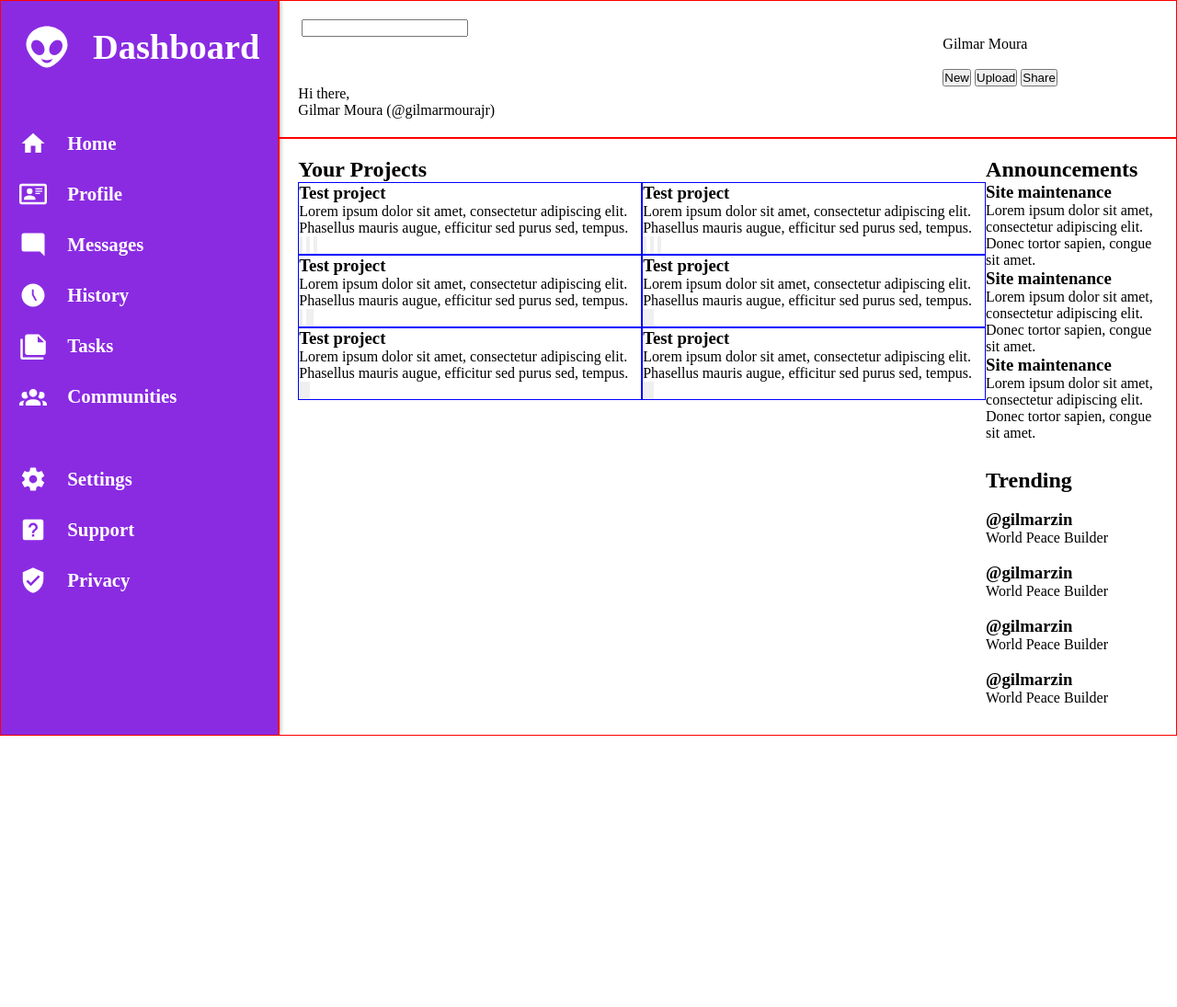
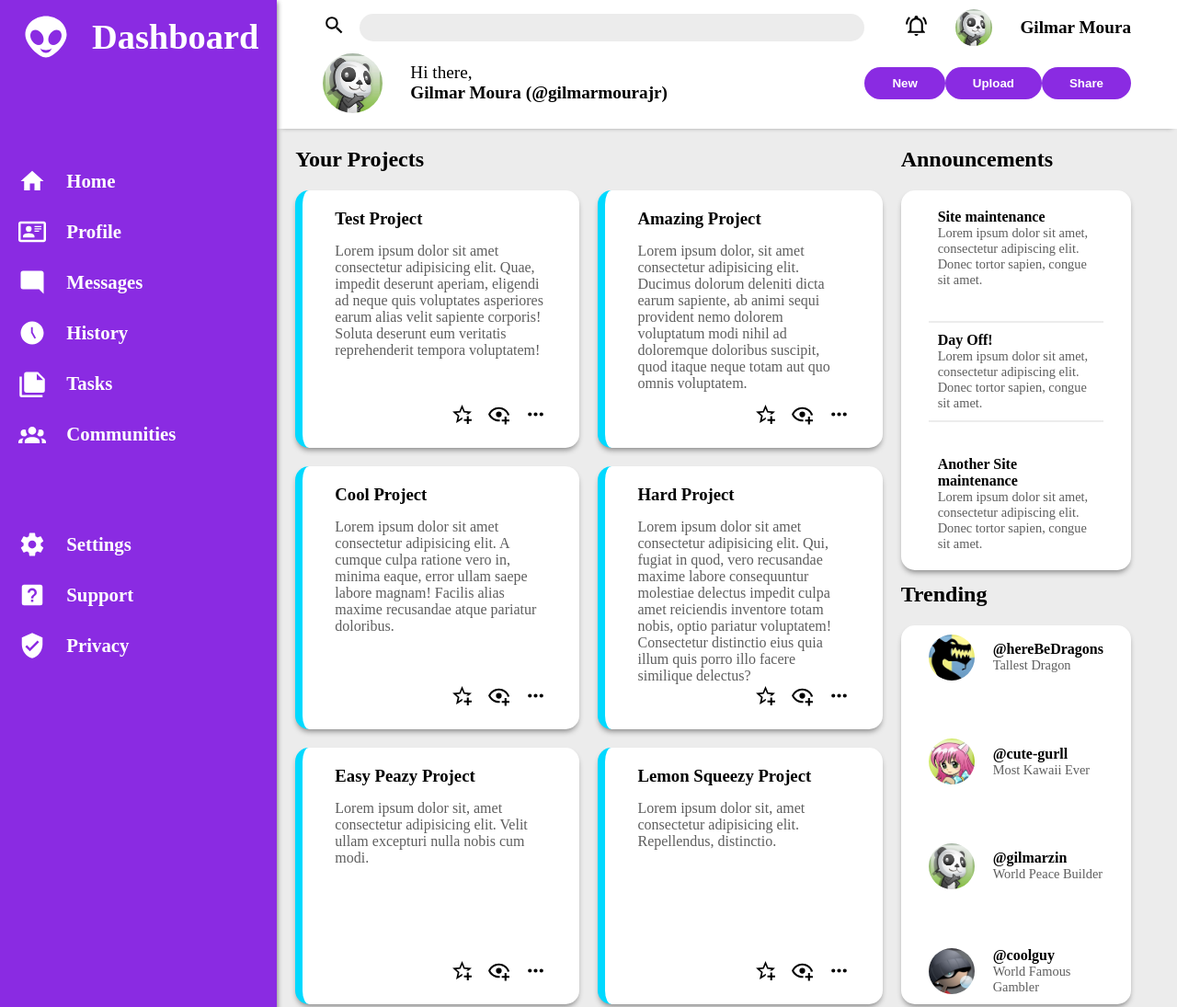
Before and after one commit to gilmarmourajr/admin-dashboard, a plain HTML site: page index.html in a window 1280 px wide. Shown: the top 1095 px of the page at 92% size. Before the commit the page ends 800 px from the top, so only its background shows below. Drawn offline with Linux system fonts and the light colour scheme.

Commit message:
Add final styles

```diff
--- a/index.html
+++ b/index.html
@@ -40,25 +40,25 @@
     </section>
     <section id="header">
       <div class="search-bar">
-        <img src="" alt="" />
+        <a href=""><img src="./icons/magnify.svg" alt="Search icon" /></a>
         <input type="text" id="search-text" name="search-bar" />
       </div>
-      <div class="profile">
-        <img src="" alt="" />
-        <img src="" alt="" />
+      <div class="profile strong">
+        <a href=""><img src="./icons/bell-ring-outline.svg" alt="Notifications icon" /></a>
+        <img class="pfp" src="./images/panda-pfp.jpg" alt="Current profile picture" />
         <p>Gilmar Moura</p>
       </div>
       <div class="welcome">
-        <img src="" alt="" />
+        <img class="pfp" src="./images/panda-pfp.jpg" alt="Current profile picture" />
         <div>
           <p>Hi there,</p>
-          <p>Gilmar Moura (@gilmarmourajr)</p>
+          <p class="strong">Gilmar Moura (@gilmarmourajr)</p>
         </div>
       </div>
       <div class="header-btns">
-        <button>New</button>
-        <button>Upload</button>
-        <button>Share</button>
+        <a href=""><button class="strong">New</button></a>
+        <a href=""><button class="strong">Upload</button></a>
+        <a href=""><button class="strong">Share</button></a>
       </div>
     </section>
     <section id="main-content">
@@ -67,86 +67,80 @@
         <div class="project-cards">
           <div class="card">
             <div class="card-body">
-              <h3>Test project</h3>
+              <h3>Test Project</h3>
               <p>
-                Lorem ipsum dolor sit amet, consectetur adipiscing elit.
-                Phasellus mauris augue, efficitur sed purus sed, tempus.
+                Lorem ipsum dolor sit amet consectetur adipisicing elit. Quae, impedit deserunt aperiam, eligendi ad neque quis voluptates asperiores earum alias velit sapiente corporis! Soluta deserunt eum veritatis reprehenderit tempora voluptatem!
               </p>
             </div>
             <div class="card-btns">
-              <button><img src="" alt="" /></button>
-              <button><img src="" alt="" /></button>
-              <button><img src="" alt="" /></button>
+              <a href="#"><img src="./icons/star-plus-outline.svg" alt="Star icon" /></a>
+              <a href="#"><img src="./icons/eye-plus-outline.svg" alt="Eye icon" /></a>
+              <a href="#"><img src="./icons/dots-horizontal.svg" alt="Dots icon" /></a>
             </div>
           </div>
           <div class="card">
             <div class="card-body">
-              <h3>Test project</h3>
+              <h3>Amazing Project</h3>
               <p>
-                Lorem ipsum dolor sit amet, consectetur adipiscing elit.
-                Phasellus mauris augue, efficitur sed purus sed, tempus.
+                Lorem ipsum dolor, sit amet consectetur adipisicing elit. Ducimus dolorum deleniti dicta earum sapiente, ab animi sequi provident nemo dolorem voluptatum modi nihil ad doloremque doloribus suscipit, quod itaque neque totam aut quo omnis voluptatem.
               </p>
             </div>
             <div class="card-btns">
-              <button><img src="" alt="" /></button>
-              <button><img src="" alt="" /></button>
-              <button><img src="" alt="" /></button>
+              <a href="#"><img src="./icons/star-plus-outline.svg" alt="Star icon" /></a>
+              <a href="#"><img src="./icons/eye-plus-outline.svg" alt="Eye icon" /></a>
+              <a href="#"><img src="./icons/dots-horizontal.svg" alt="Dots icon" /></a>
             </div>
           </div>
           <div class="card">
             <div class="card-body">
-              <h3>Test project</h3>
+              <h3>Cool Project</h3>
               <p>
-                Lorem ipsum dolor sit amet, consectetur adipiscing elit.
-                Phasellus mauris augue, efficitur sed purus sed, tempus.
+                Lorem ipsum dolor sit amet consectetur adipisicing elit. A cumque culpa ratione vero in, minima eaque, error ullam saepe labore magnam! Facilis alias maxime recusandae atque pariatur doloribus.
               </p>
             </div>
             <div class="card-btns">
-              <button><img src="" alt="" /></button>
-              <button><img src="" alt="" /></button
-              ><button><img src="" alt="" /></button>
+              <a href="#"><img src="./icons/star-plus-outline.svg" alt="Star icon" /></a>
+              <a href="#"><img src="./icons/eye-plus-outline.svg" alt="Eye icon" /></a>
+              <a href="#"><img src="./icons/dots-horizontal.svg" alt="Dots icon" /></a>
             </div>
           </div>
           <div class="card">
             <div class="card-body">
-              <h3>Test project</h3>
+              <h3>Hard Project</h3>
               <p>
-                Lorem ipsum dolor sit amet, consectetur adipiscing elit.
-                Phasellus mauris augue, efficitur sed purus sed, tempus.
+                Lorem ipsum dolor sit amet consectetur adipisicing elit. Qui, fugiat in quod, vero recusandae maxime labore consequuntur molestiae delectus impedit culpa amet reiciendis inventore totam nobis, optio pariatur voluptatem! Consectetur distinctio eius quia illum quis porro illo facere similique delectus?
               </p>
             </div>
             <div class="card-btns">
-              <button><img src="" alt="" /></button
-              ><button><img src="" alt="" /></button
-              ><button><img src="" alt="" /></button>
+              <a href="#"><img src="./icons/star-plus-outline.svg" alt="Star icon" /></a>
+              <a href="#"><img src="./icons/eye-plus-outline.svg" alt="Eye icon" /></a>
+              <a href="#"><img src="./icons/dots-horizontal.svg" alt="Dots icon" /></a>
             </div>
           </div>
           <div class="card">
             <div class="card-body">
-              <h3>Test project</h3>
+              <h3>Easy Peazy Project</h3>
               <p>
-                Lorem ipsum dolor sit amet, consectetur adipiscing elit.
-                Phasellus mauris augue, efficitur sed purus sed, tempus.
+                Lorem ipsum dolor sit, amet consectetur adipisicing elit. Velit ullam excepturi nulla nobis cum modi.
               </p>
             </div>
             <div class="card-btns">
-              <button><img src="" alt="" /></button
-              ><button><img src="" alt="" /></button
-              ><button><img src="" alt="" /></button>
+              <a href="#"><img src="./icons/star-plus-outline.svg" alt="Star icon" /></a>
+              <a href="#"><img src="./icons/eye-plus-outline.svg" alt="Eye icon" /></a>
+              <a href="#"><img src="./icons/dots-horizontal.svg" alt="Dots icon" /></a>
             </div>
           </div>
           <div class="card">
             <div class="card-body">
-              <h3>Test project</h3>
+              <h3>Lemon Squeezy Project</h3>
               <p>
-                Lorem ipsum dolor sit amet, consectetur adipiscing elit.
-                Phasellus mauris augue, efficitur sed purus sed, tempus.
+                Lorem ipsum dolor sit, amet consectetur adipisicing elit. Repellendus, distinctio.
               </p>
             </div>
             <div class="card-btns">
-              <button><img src="" alt="" /></button
-              ><button><img src="" alt="" /></button
-              ><button><img src="" alt="" /></button>
+              <a href="#"><img src="./icons/star-plus-outline.svg" alt="Star icon" /></a>
+              <a href="#"><img src="./icons/eye-plus-outline.svg" alt="Eye icon" /></a>
+              <a href="#"><img src="./icons/dots-horizontal.svg" alt="Dots icon" /></a>
             </div>
           </div>
         </div>
@@ -162,14 +156,14 @@
             </p>
           </div>
           <div>
-            <h3>Site maintenance</h3>
+            <h3>Day Off!</h3>
             <p>
               Lorem ipsum dolor sit amet, consectetur adipiscing elit. Donec
               tortor sapien, congue sit amet.
             </p>
           </div>
           <div>
-            <h3>Site maintenance</h3>
+            <h3>Another Site maintenance</h3>
             <p>
               Lorem ipsum dolor sit amet, consectetur adipiscing elit. Donec
               tortor sapien, congue sit amet.
@@ -181,31 +175,31 @@
         <h2>Trending</h2>
         <div class="trending-body">
           <div class="trend">
-            <img src="" alt="" />
+            <img class="pfp" src="./images/dragon-pfp.jpg" alt="Dragon profile picture" />
+            <div>
+              <h3>@hereBeDragons</h3>
+              <p>Tallest Dragon</p>
+            </div>
+          </div>
+          <div class="trend">
+            <img class="pfp"  src="./images/girl-pfp.jpg" alt="Girl profile picture" />
+            <div>
+              <h3>@cute-gurll</h3>
+              <p>Most Kawaii Ever</p>
+            </div>
+          </div>
+          <div class="trend">
+            <img class="pfp"  src="./images/panda-pfp.jpg" alt="Panda profile picture" />
             <div>
               <h3>@gilmarzin</h3>
               <p>World Peace Builder</p>
             </div>
           </div>
           <div class="trend">
-            <img src="" alt="" />
+            <img class="pfp"  src="./images/guy-pfp.jpg" alt="Guy profile picture" />
             <div>
-              <h3>@gilmarzin</h3>
-              <p>World Peace Builder</p>
-            </div>
-          </div>
-          <div class="trend">
-            <img src="" alt="" />
-            <div>
-              <h3>@gilmarzin</h3>
-              <p>World Peace Builder</p>
-            </div>
-          </div>
-          <div class="trend">
-            <img src="" alt="" />
-            <div>
-              <h3>@gilmarzin</h3>
-              <p>World Peace Builder</p>
+              <h3>@coolguy</h3>
+              <p>World Famous Gambler</p>
             </div>
           </div>
         </div>
--- a/style.css
+++ b/style.css
@@ -1,10 +1,12 @@
 :root {
     --sidebar-background: blueviolet;
     --sidebar-text: white;
-    --main-background:
-    --secondary-background:
-    --main-color:
-    --secondary-color:
+    --main-background: white;
+    --secondary-background: rgb(236, 236, 236);
+    --main-color: black;
+    --secondary-color: rgb(94, 94, 94);
+    --highlight-color: rgb(0, 217, 255);
+    --side-padding: 50px;
 }
 
 * {
@@ -21,21 +23,94 @@ body {
 }
 
 #header {
+    position: relative;
+    z-index: 2;
+
     grid-column: 2;
     grid-row: 1;
     display: grid;
     grid-template-columns: 3fr 1fr;
-    grid-template-rows: 1fr 1fr;
-    padding: 20px;
+    grid-template-rows: 1fr 2fr;
+    align-content: center;
+    align-items: center;
+    padding: 10px var(--side-padding);
+    color: var(--main-color);
+    box-shadow: 0 4px 5px -5px gray;
+}
+
+.pfp {
+    border-radius: 50%;
+}
+
+.strong {
+    font-weight: 600;
+}
+
+.search-bar {
+    display: flex;
+}
+
+.search-bar img {
+    height: 25px;
+    margin-right: 15px;
+}
+
+#search-text {
+    border-radius: 20px;
+    background-color: var(--secondary-background);
+    border: none;
+    height: 30px;
+    width: 100%;
+}
+
+.profile, .welcome {
+    display: flex;
+    align-items: center;
+    column-gap: 30px;
+    font-size: 1.2em;
+}
+
+.profile img {
+    height: 25px;
+}
+
+.profile img.pfp {
+    height: 40px;
+}
+
+.profile {
+    column-gap: 30px;
+    justify-content: right;
+}
+
+.welcome img {
+    height: 65px;
+}
+
+.header-btns {
+    display: flex;
+    justify-content: space-between;
+}
+
+.header-btns button {
+    border-radius: 20px;
+    border: none;
+    padding: 10px 30px;
+    background-color: var(--sidebar-background);
+    color: var(--sidebar-text);
+    cursor: pointer;
 }
 
 #sidebar {
+    position: relative;
+    z-index: 3;
+
     grid-column: 1;
     grid-row: 1 / 3;
     display: grid;
     grid-template-columns: 1fr;
     grid-template-rows: 1fr 3fr 5fr;
-    padding: 20px;
+    padding: 10px 20px;
     row-gap: 60px;
 
     background-color: var(--sidebar-background);
@@ -73,28 +148,110 @@ body {
 }
 
 #main-content {
+    position: relative;
+    z-index: 1;
+
     grid-column: 2;
     grid-row: 2;
     display: grid;
     grid-template-columns: 4fr 1fr;
-    grid-template-rows: 5fr 4fr;
-    padding: 20px;
+    grid-template-rows: 1fr 1fr;
+    column-gap: 20px;
+    align-content: space-between;
+    justify-content: space-between;
+
+    background-color: var(--secondary-background);
+    padding: 20px var(--side-padding) 40px 20px;
 }
 
 #your-projects {
     grid-row: 1 / 3;
 }
 
+.project-cards, .announcements-body, .trending-body {
+    margin-top: 20px;
+    height: calc(100% - 60px)
+}
+
+.card, .announcements-body, .trending-body {
+    border-radius: 15px;
+    background-color: var(--main-background);
+    box-shadow: 0 4px 6px -2px gray;
+}
+
 .project-cards {
     display: grid;
     grid-template-columns: 1fr 1fr;
     grid-template-rows: 1fr 1fr 1fr;
+    gap: 20px;
 }
 
-.project-cards > div {
-    border: 1px solid blue;
+.card {
+    height: 100%;
+    border-left: 8px solid var(--highlight-color);
+    display: flex;
+    flex-direction: column;
+    justify-content: space-between;
+    padding: 20px 35px
 }
 
-#header, #sidebar, #main-content {
-    border: 1px solid red;
+.card h3, .announcements-body h3, .trending-body h3 {
+    color: var(--main-color);
 }
+
+.card p, .announcements-body p, .trending-body p {
+    color: var(--secondary-color);
+}
+
+.card h3 {
+    margin-bottom: 15px;
+}
+
+.card-btns {
+    align-self: flex-end;
+    display: flex;
+    gap: 15px;
+}
+
+.card-btns a {
+    cursor: pointer;
+}
+
+.card-btns img {
+    background-color: white;
+    height: 25px;
+}
+
+.announcements-body, .trending-body {
+    display: flex;
+    flex-direction: column;
+    justify-content: space-between;
+    padding: 10px 30px;
+}
+
+.announcements-body h3, .trending-body h3 {
+    font-size: 1em;
+}
+
+.announcements-body p, .trending-body p {
+    font-size: 0.9em;
+}
+
+.announcements-body div {
+    padding: 10px;
+}
+
+.announcements-body div:nth-child(2) {
+    border-top: 2px solid var(--secondary-background);
+    border-bottom: 2px solid var(--secondary-background);
+}
+
+.trend {
+    display: flex;
+    align-items: center;
+    gap: 20px;
+}
+
+.trend img {
+    height: 50px;
+}
```
Also changed, not shown: icons/dots-horizontal.svg (added).
